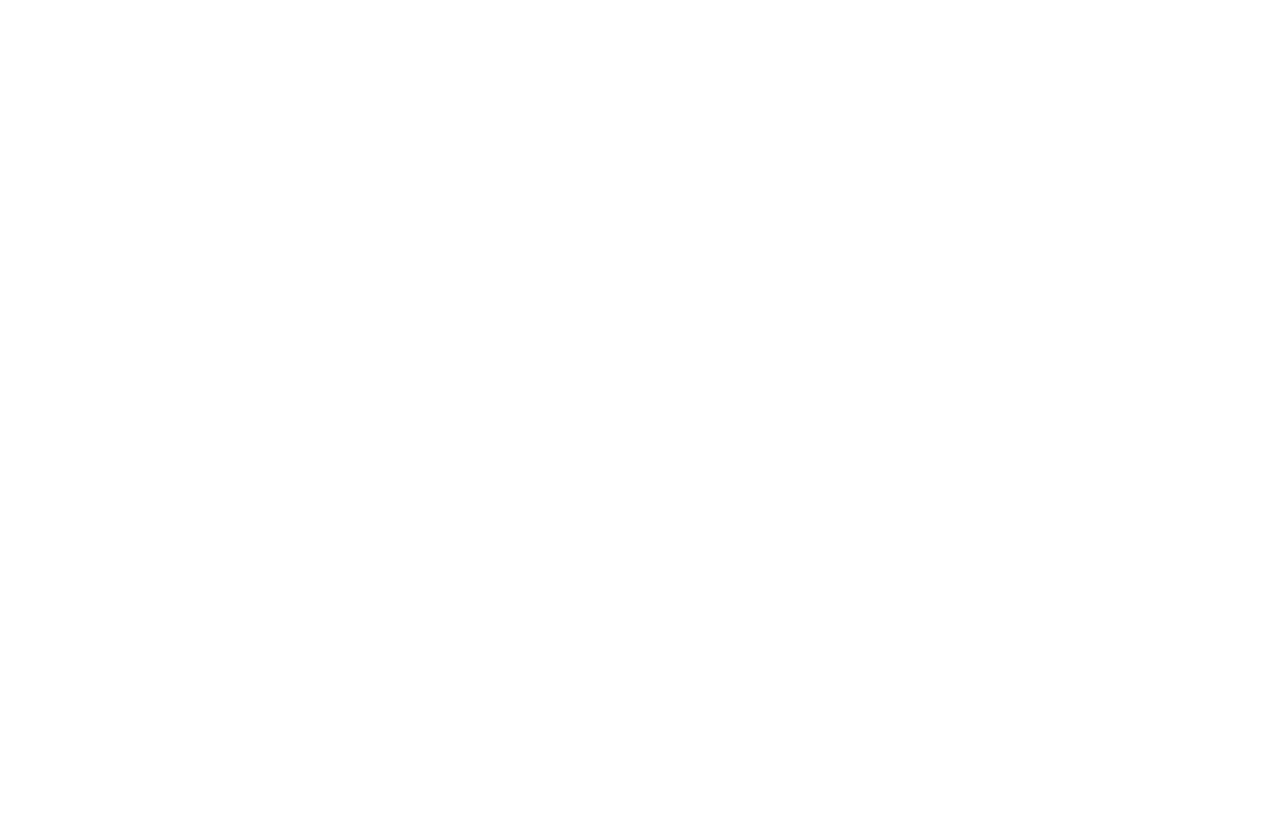
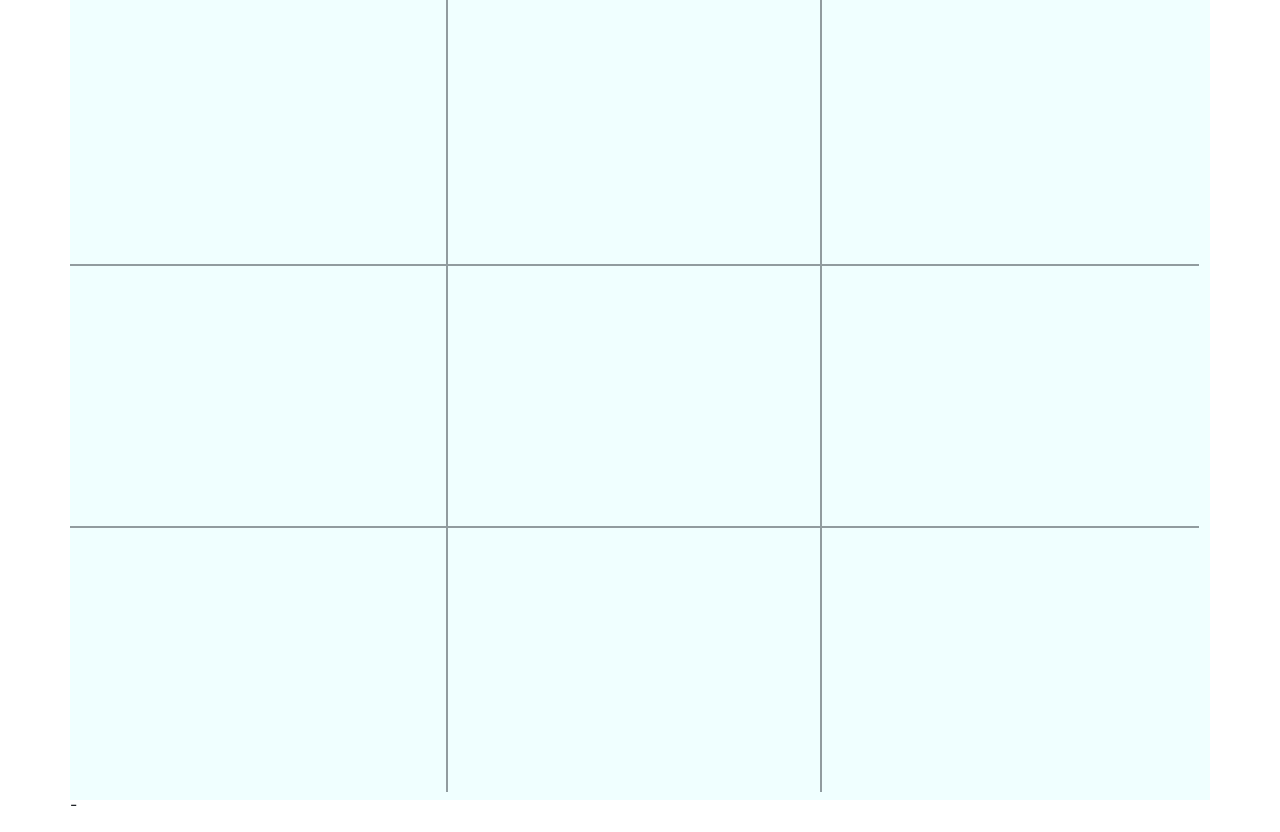
Before and after one commit to juanbrk/odin-tic-tac-toe, a plain HTML site: page index.html in a window 1280 px wide. Before the commit the page ends 800 px from the top, so only its background shows below. Drawn offline with nearby package versions, Linux system fonts and the light colour scheme.

Commit message:
Rendered board

```diff
--- a/index.html
+++ b/index.html
@@ -9,6 +9,15 @@
     </head>
 </html>
 <body>
+    <main>
+        <div class="container">
+            <div class="row" id="gameboard">
+            </div>
+            <div class="row">
+                <p id="who-plays">-</p>
+            </div>
+        </div>
+    </main>
     <script src="index.js">
     </script>
 </body>
--- a/index.js
+++ b/index.js
@@ -0,0 +1,66 @@
+//DOM ELEMENTS
+const gameboardDiv = document.getElementById('gameboard');
+
+//Factory functions
+
+/**
+ *
+ */
+const squareFactory = () => {
+    const square = document.createElement('div');
+    square.classList.add("square", "text-center");
+    return square;
+}
+
+/**
+ * Depending on the square position, different classes will be added
+ * to the element
+ * @param {int} position of the square in the gameboard
+ */
+function determineClassesToAdd(position){
+    let classNames = [];
+    switch (position) {
+        case 1:
+        case 7:
+            classNames = ["right", "left"];
+            break;
+        case 4:
+            classNames = ["top", "bottom", "left", "right"];
+            break;
+        case 3:
+        case 5:
+            classNames = ["top", "bottom"];
+            break;
+        default:
+            break;
+    }
+    return classNames;
+}
+
+
+/**
+ * The board is made up of 9 squares
+ */
+function renderBoard(){
+    // create board squares
+    for (let i = 0; i < 9; i++) {
+        const square = squareFactory();
+        const classesToAdd = determineClassesToAdd(i);
+        addClassesToSquare(square, classesToAdd);
+        gameboardDiv.appendChild(square);
+    }
+}
+
+
+/**
+ *
+ * @param {Node} square
+ * @param {Array} classes to add to square
+ */
+function addClassesToSquare(square, classes){
+    for (let i = 0; i < classes.length; i++) {
+        square.classList.add(`${classes[i]}`);
+    }
+}
+
+renderBoard();
--- a/style.css
+++ b/style.css
@@ -0,0 +1,31 @@
+.container{
+    background-color: azure;
+    height: 100vh;
+}
+
+.square{
+    width: 33%;
+    height: 33vh ;
+}
+
+.bottom{
+    border-bottom-color: rgba(52, 58, 64, 0.500);
+    border-bottom-style: solid;
+    border-bottom-width: 2.5px;
+}
+.left{
+    border-left-color: rgba(52, 58, 64, 0.500);
+    border-left-style: solid;
+    border-left-width: 2.5px;
+}
+.right{
+    border-right-color: rgba(52, 58, 64, 0.500);
+    border-right-style: solid;
+    border-right-width: 2.5px;
+}
+
+.top{
+    border-top-color: rgba(52, 58, 64, 0.500);
+    border-top-style: solid;
+    border-top-width: 2.5px;
+}
```
